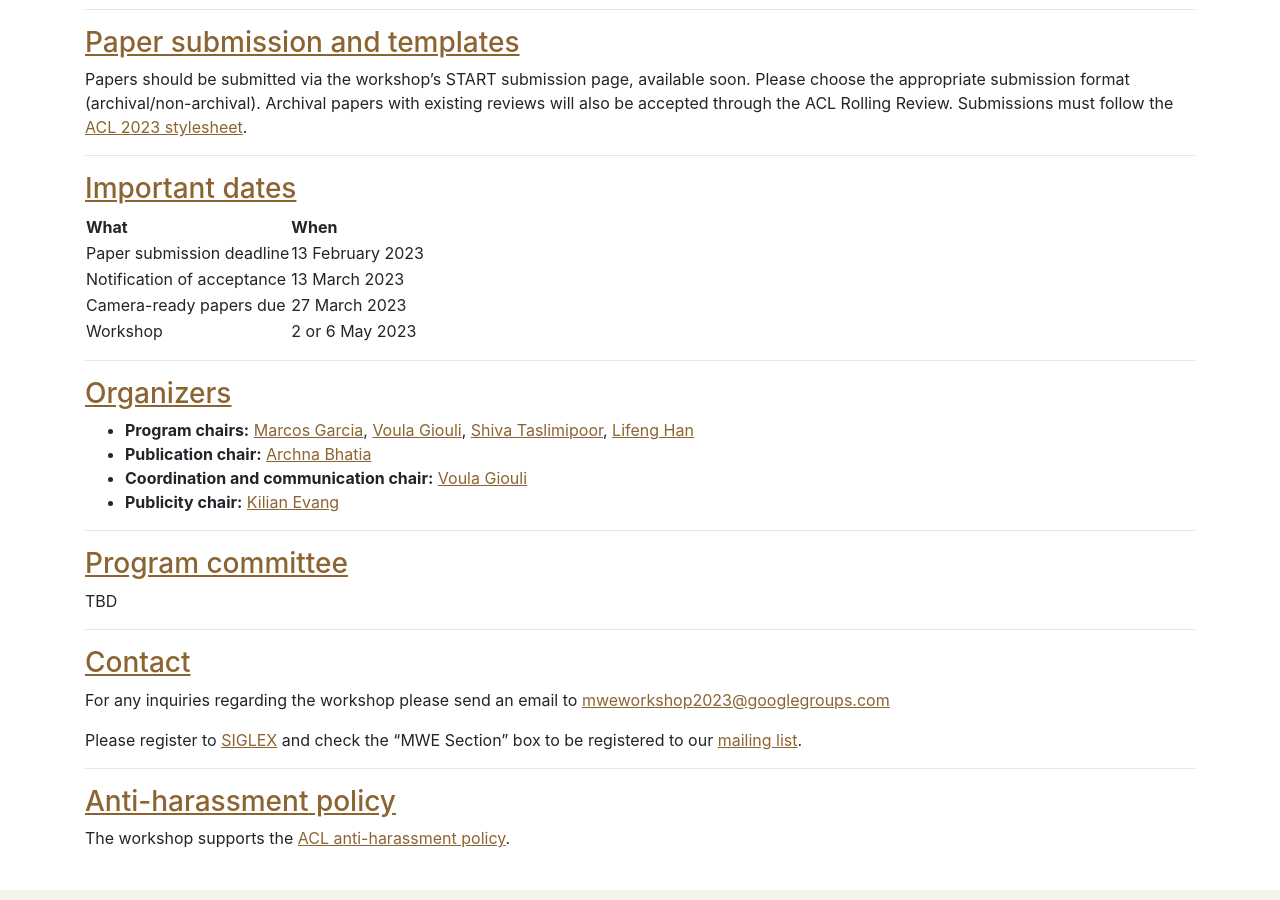
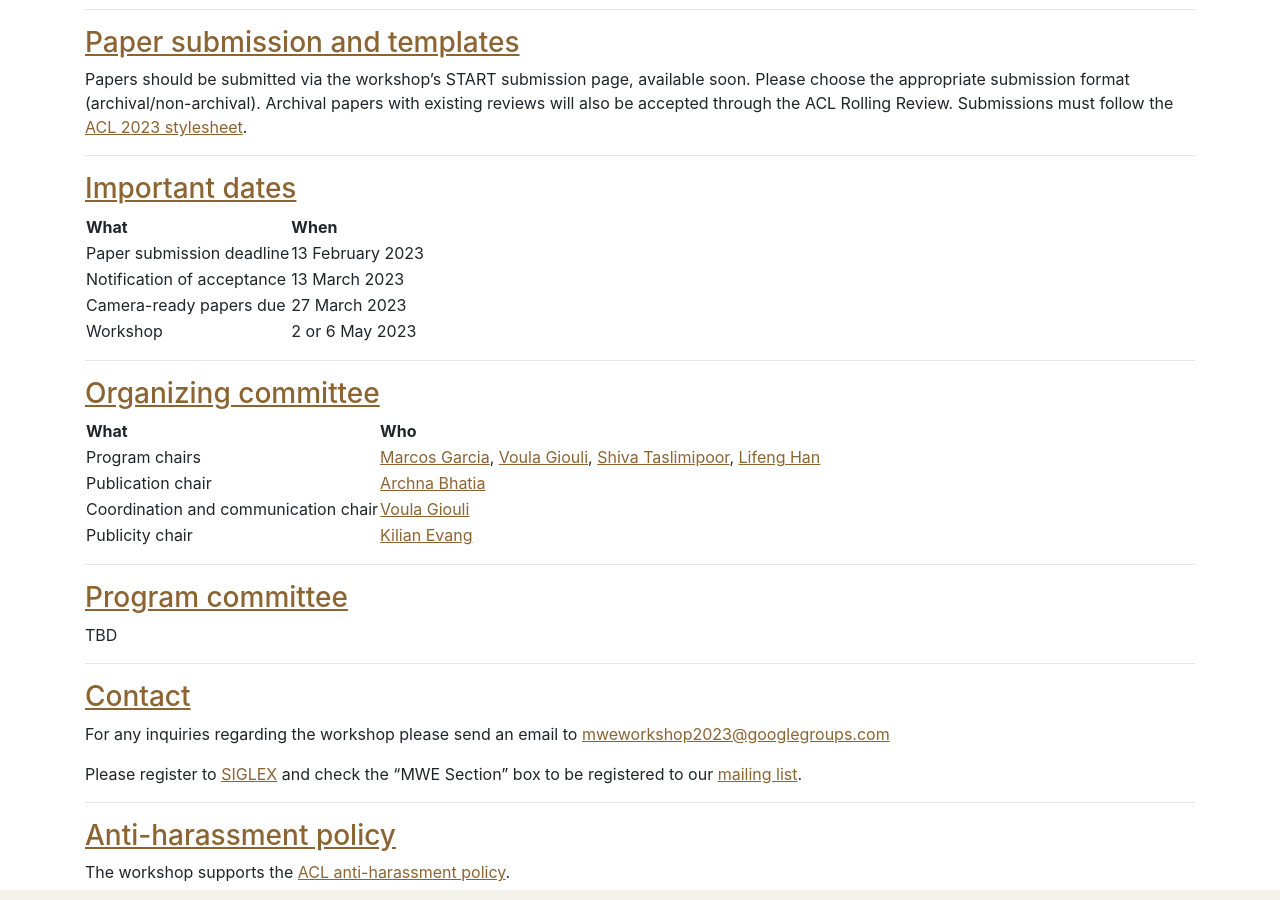
Before and after one commit to multiword/multiword.github.io, a Jekyll site: the page built from mwe2023/index.md, in a window 1280 px wide and 900 px high, scrolled down 2891 px. Built offline with Jekyll 4.4.1, drawn with Linux system fonts in a browser that asks for light colours; comment, search, counter and statistics services are not loaded.

Commit message:
Formatted Organizing committee section

```diff
--- a/mwe2023/index.md
+++ b/mwe2023/index.md
@@ -141,12 +141,14 @@ Papers should be submitted via the workshop's START submission page, available s
 
 -----
 
-### <a name="organizers"> Organizers </a>
+### <a name="organizers"> Organizing committee </a>
 
-- **Program chairs:** [Marcos Garcia](http://www.grupolys.org/~marcos/), [Voula Giouli](https://www.ilsp.gr/en/members/giouli-voula-2/), [Shiva Taslimipoor](https://shivaat.github.io/), [Lifeng Han](https://www.research.manchester.ac.uk/portal/lifeng.han.html)
-- **Publication chair:** [Archna Bhatia](https://www.ihmc.us/groups/abhatia/)
-- **Coordination and communication chair:** [Voula Giouli](https://www.ilsp.gr/en/members/giouli-voula-2/)
-- **Publicity chair:** [Kilian Evang](https://kilian.evang.name/)
+| What | Who |
+| ---- | --- |
+| Program chairs | [Marcos Garcia](http://www.grupolys.org/~marcos/), [Voula Giouli](https://www.ilsp.gr/en/members/giouli-voula-2/), [Shiva Taslimipoor](https://shivaat.github.io/), [Lifeng Han](https://www.research.manchester.ac.uk/portal/lifeng.han.html) |
+| Publication chair | [Archna Bhatia](https://www.ihmc.us/groups/abhatia/) |
+| Coordination and communication chair | [Voula Giouli](https://www.ilsp.gr/en/members/giouli-voula-2/) |
+| Publicity chair | [Kilian Evang](https://kilian.evang.name/) |
 
 -----
 
```
